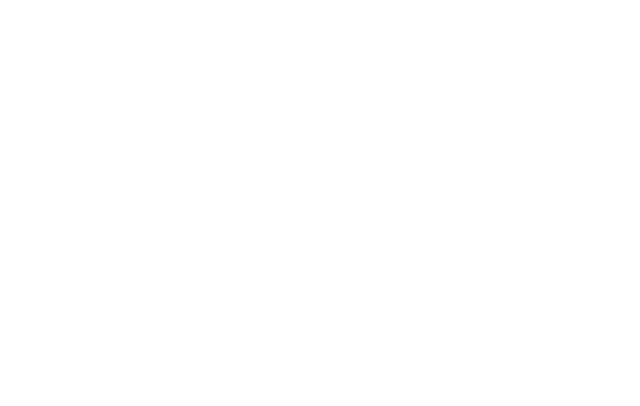
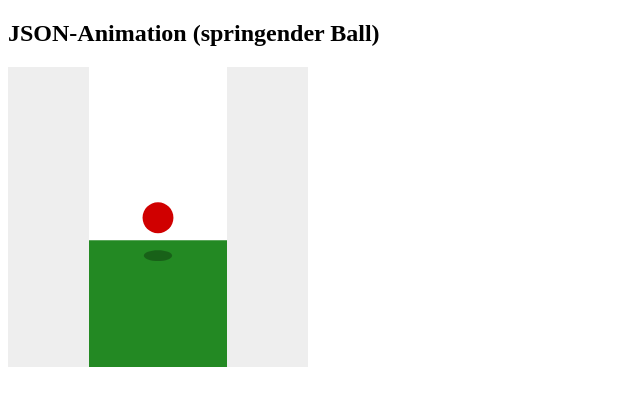
Before and after one commit to ehy-classroom/cim-038-web-animation, a plain HTML site: page index.html in a window 1280 px wide. Shown: the whole page, without its empty margins (0-640 px from the left). Drawn offline with nearby package versions, Linux system fonts and the light colour scheme.

Commit message:
Version: 1.1

```diff
--- a/index.html
+++ b/index.html
@@ -4,10 +4,43 @@
 	<meta charset="UTF-8">
 	<meta name="viewport" content="width=device-width, initial-scale=1.0">
 	<title>Dokument</title>
+
+	<style>
+
+.stage {
+width: 300px;
+height: 300px;
+background:#eee;
+}
+
+
+
+	</style>
 </head>
 <body>
 
 	<script src="https://cdnjs.cloudflare.com/ajax/libs/lottie-web/5.12.2/lottie.min.js"></script>
 
+		<h2>JSON-Animation (springender Ball)</h2>
+		<div class="stage" id="lottie-json"></div>
+
+
+			<script>
+	// Lottie-Animation laden und abspielen:
+	// 1. Die Funktion lottie.loadAnimation() initialisiert die Animation.
+	// 2. container: Das Ziel-Element im DOM (hier das Div mit der ID 'lottie-json').
+	// 3. renderer: 'svg' sorgt für Vektor-Grafik-Ausgabe (empfohlen für Web).
+	// 4. loop: true bedeutet, die Animation läuft in Endlosschleife.
+	// 5. autoplay: true startet die Animation automatisch.
+	// 6. path: Pfad zur Lottie-JSON-Datei (relativ zum HTML-Dokument).
+	lottie.loadAnimation({
+		container: document.getElementById('lottie-json'),
+		renderer: 'svg',
+		loop: true,
+		autoplay: true,
+		path: 'assets/json/springender-ball.json'
+	});
+	</script>
+
 </body>
 </html>
```
Also changed, not shown: assets/json/springender-ball.json (renamed from assets/json/springender Ball.json).
